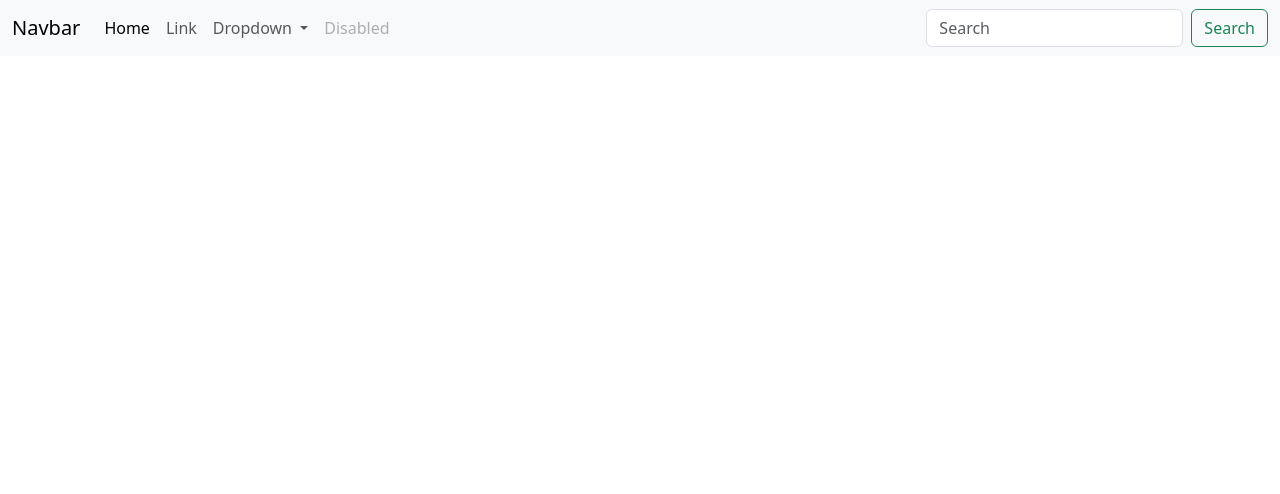
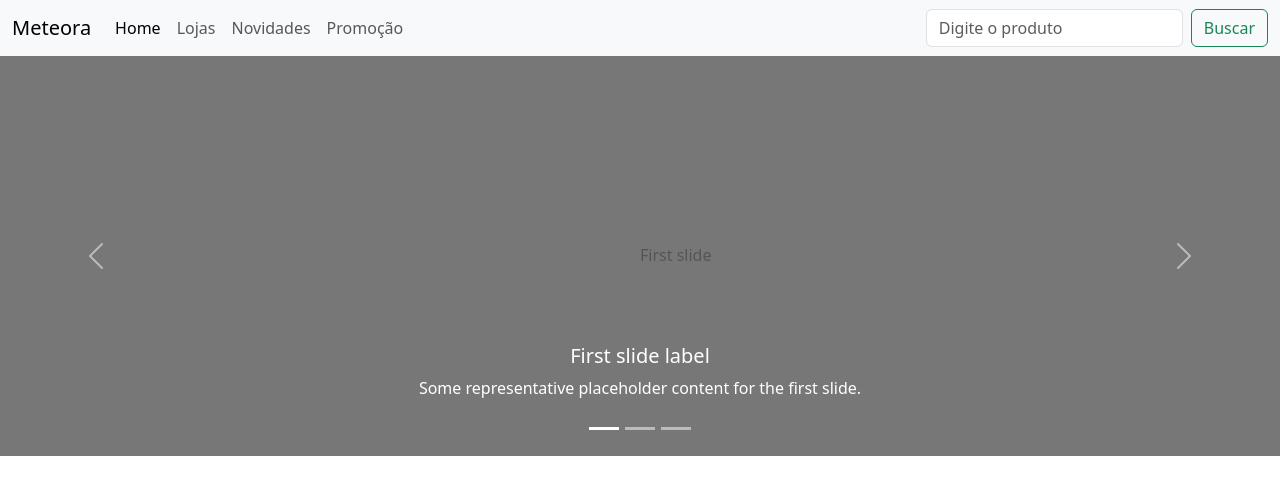
Before and after one commit to Jeferson-Js/Bootstrap, a plain HTML site: page Meteora/index.html in a window 1280 px wide. Drawn offline with nearby package versions, Linux system fonts and the light colour scheme.

Commit message:
Adicionando o carosel ao projeto.

```diff
--- a/Meteora/index.html
+++ b/Meteora/index.html
@@ -10,7 +10,7 @@
 <body>
   <nav class="navbar navbar-expand-lg bg-body-tertiary">
   <div class="container-fluid">
-    <a class="navbar-brand" href="#">Navbar</a>
+    <a class="navbar-brand" href="#">Meteora</a>
     <button class="navbar-toggler" type="button" data-bs-toggle="collapse" data-bs-target="#navbarSupportedContent" aria-controls="navbarSupportedContent" aria-expanded="false" aria-label="Toggle navigation">
       <span class="navbar-toggler-icon"></span>
     </button>
@@ -20,30 +20,61 @@
           <a class="nav-link active" aria-current="page" href="#">Home</a>
         </li>
         <li class="nav-item">
-          <a class="nav-link" href="#">Link</a>
+          <a class="nav-link" href="#">Lojas</a>
         </li>
-        <li class="nav-item dropdown">
-          <a class="nav-link dropdown-toggle" href="#" role="button" data-bs-toggle="dropdown" aria-expanded="false">
-            Dropdown
-          </a>
-          <ul class="dropdown-menu">
-            <li><a class="dropdown-item" href="#">Action</a></li>
-            <li><a class="dropdown-item" href="#">Another action</a></li>
-            <li><hr class="dropdown-divider"></li>
-            <li><a class="dropdown-item" href="#">Something else here</a></li>
-          </ul>
+         <li class="nav-item">
+          <a class="nav-link" href="#">Novidades</a>
         </li>
-        <li class="nav-item">
-          <a class="nav-link disabled">Disabled</a>
+         <li class="nav-item">
+          <a class="nav-link" href="#">Promoção</a>
         </li>
+      </li>
       </ul>
       <form class="d-flex" role="search">
-        <input class="form-control me-2" type="search" placeholder="Search" aria-label="Search">
-        <button class="btn btn-outline-success" type="submit">Search</button>
+        <input class="form-control me-2" type="search" placeholder="Digite o produto" aria-label="Search">
+        <button class="btn btn-outline-success" type="submit">Buscar</button>
       </form>
     </div>
   </div>
 </nav>
+<div id="carouselExampleCaptions" class="carousel slide">
+      <div class="carousel-indicators">
+        <button type="button" data-bs-target="#carouselExampleCaptions" data-bs-slide-to="0" class="active" aria-current="true" aria-label="Slide 1"></button>
+        <button type="button" data-bs-target="#carouselExampleCaptions" data-bs-slide-to="1" aria-label="Slide 2"></button>
+        <button type="button" data-bs-target="#carouselExampleCaptions" data-bs-slide-to="2" aria-label="Slide 3"></button>
+      </div>
+      <div class="carousel-inner">
+        <div class="carousel-item active">
+          <svg class="bd-placeholder-img bd-placeholder-img-lg d-block w-100" width="800" height="400" xmlns="http://www.w3.org/2000/svg" role="img" aria-label="Placeholder: First slide" preserveAspectRatio="xMidYMid slice" focusable="false"><title>Placeholder</title><rect width="100%" height="100%" fill="#777"></rect><text x="50%" y="50%" fill="#555" dy=".3em">First slide</text></svg>
+          <div class="carousel-caption d-none d-md-block">
+            <h5>First slide label</h5>
+            <p>Some representative placeholder content for the first slide.</p>
+          </div>
+        </div>
+        <div class="carousel-item">
+          <svg class="bd-placeholder-img bd-placeholder-img-lg d-block w-100" width="800" height="400" xmlns="http://www.w3.org/2000/svg" role="img" aria-label="Placeholder: Second slide" preserveAspectRatio="xMidYMid slice" focusable="false"><title>Placeholder</title><rect width="100%" height="100%" fill="#666"></rect><text x="50%" y="50%" fill="#444" dy=".3em">Second slide</text></svg>
+          <div class="carousel-caption d-none d-md-block">
+            <h5>Second slide label</h5>
+            <p>Some representative placeholder content for the second slide.</p>
+          </div>
+        </div>
+        <div class="carousel-item">
+          <svg class="bd-placeholder-img bd-placeholder-img-lg d-block w-100" width="800" height="400" xmlns="http://www.w3.org/2000/svg" role="img" aria-label="Placeholder: Third slide" preserveAspectRatio="xMidYMid slice" focusable="false"><title>Placeholder</title><rect width="100%" height="100%" fill="#555"></rect><text x="50%" y="50%" fill="#333" dy=".3em">Third slide</text></svg>
+          <div class="carousel-caption d-none d-md-block">
+            <h5>Third slide label</h5>
+            <p>Some representative placeholder content for the third slide.</p>
+          </div>
+        </div>
+      </div>
+      <button class="carousel-control-prev" type="button" data-bs-target="#carouselExampleCaptions" data-bs-slide="prev">
+        <span class="carousel-control-prev-icon" aria-hidden="true"></span>
+        <span class="visually-hidden">Previous</span>
+      </button>
+      <button class="carousel-control-next" type="button" data-bs-target="#carouselExampleCaptions" data-bs-slide="next">
+        <span class="carousel-control-next-icon" aria-hidden="true"></span>
+        <span class="visually-hidden">Next</span>
+      </button>
+    </div>
 
     <script src="https://cdn.jsdelivr.net/npm/bootstrap@5.3.0-alpha3/dist/js/bootstrap.bundle.min.js"></script>
 </body>
```
